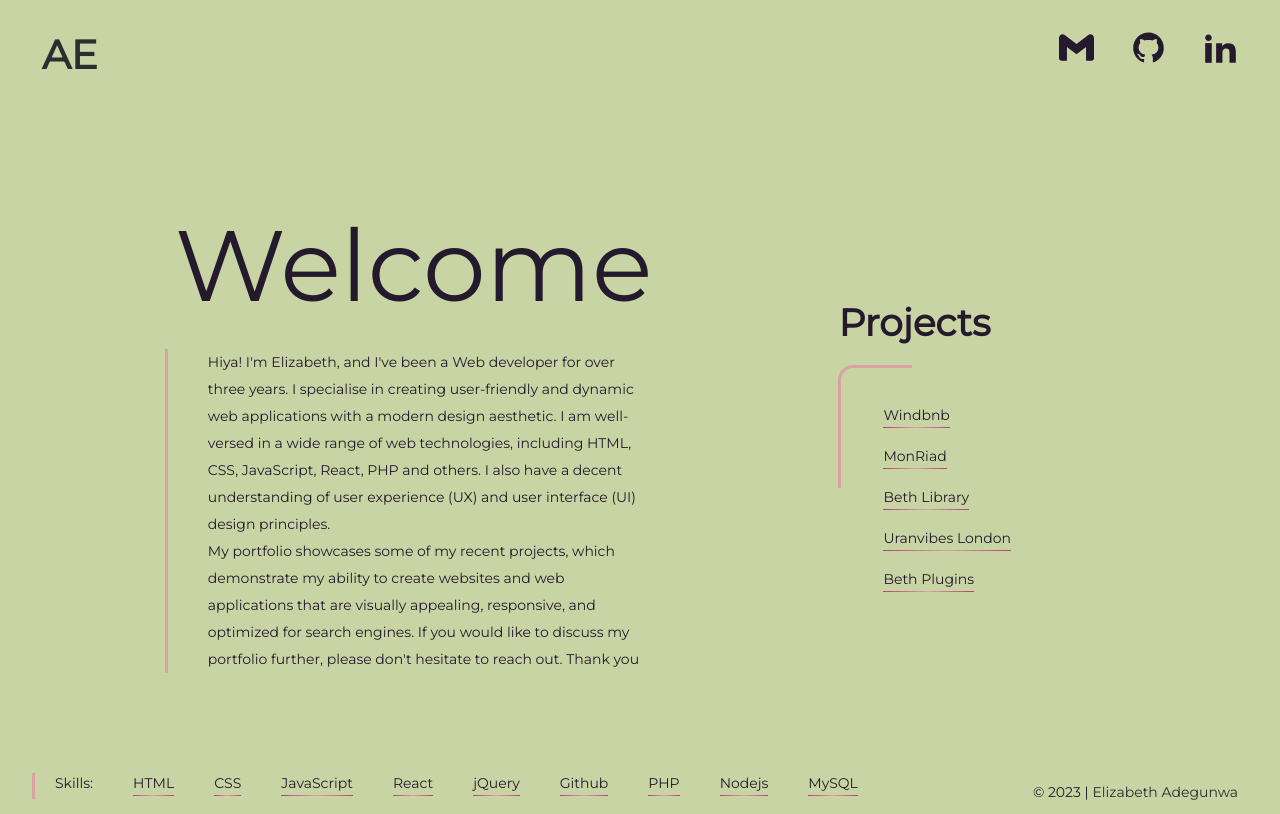
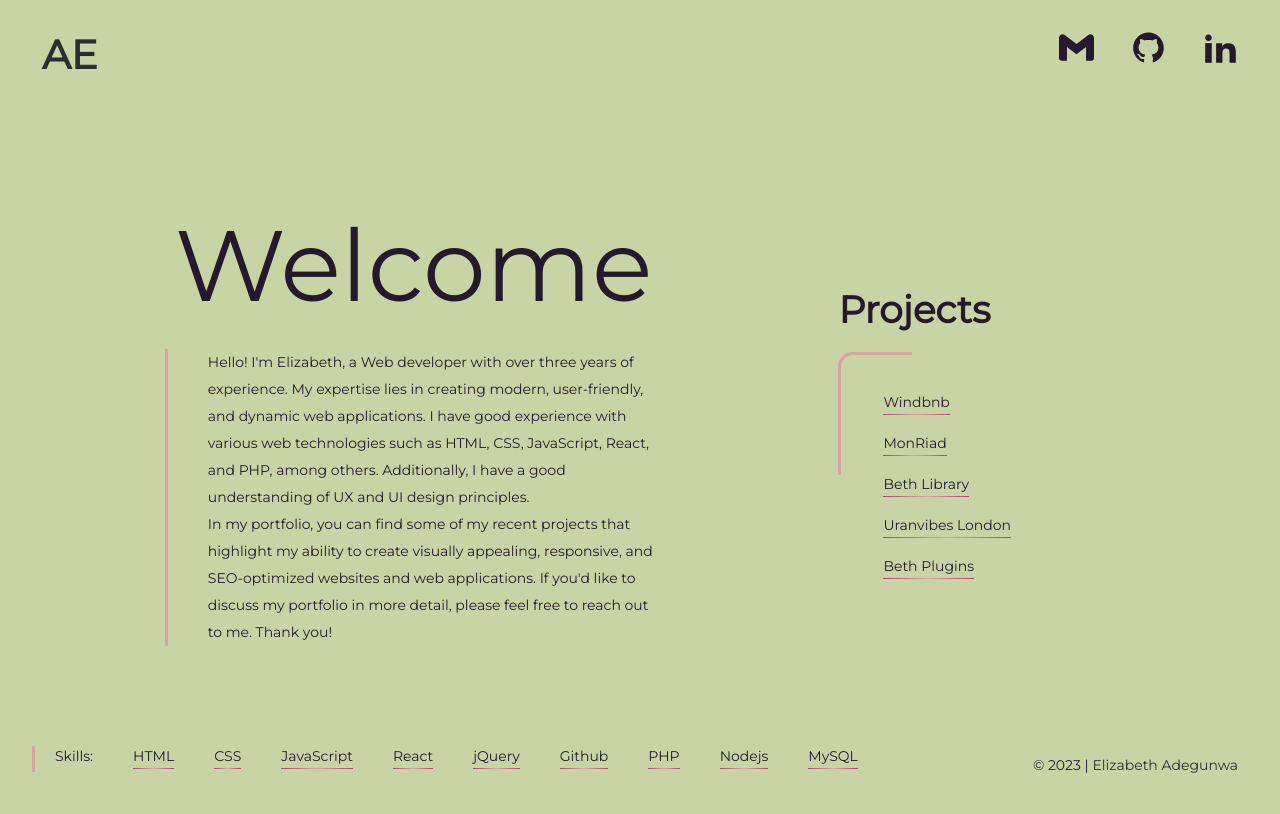
Before and after one commit to elizabethproj/stack-project, a React (Create React App) app: page / in a window 1280 px wide. Built offline with nearby package versions, Linux system fonts and the light colour scheme.

Commit message:
Update About.js

```diff
--- a/src/componenets/About.js
+++ b/src/componenets/About.js
@@ -18,19 +18,9 @@ function About({ open }) {
             </div>
             <div className={`about-text-cont`}>
               <p className="about-text">
-                Hiya! I'm Elizabeth, and I've been a Web developer for over three
-                years. I specialise in creating user-friendly and dynamic web
-                applications with a modern design aesthetic. I am well-versed in
-                a wide range of web technologies, including HTML, CSS,
-                JavaScript, React, PHP and others. I also have a decent
-                understanding of user experience (UX) and user interface (UI)
-                design principles.
-                <br />
-                My portfolio showcases some of my recent projects, which
-                demonstrate my ability to create websites and web applications
-                that are visually appealing, responsive, and optimized for
-                search engines. If you would like to discuss my portfolio
-                further, please don't hesitate to reach out. Thank you
+                Hello! I'm Elizabeth, a Web developer with over three years of experience. My expertise lies in creating modern, user-friendly, and dynamic web applications. I have good experience with various web technologies such as HTML, CSS, JavaScript, React, and PHP, among others. Additionally, I have a good understanding of UX and UI design principles.
+                  <br/>
+                In my portfolio, you can find some of my recent projects that highlight my ability to create visually appealing, responsive, and SEO-optimized websites and web applications. If you'd like to discuss my portfolio in more detail, please feel free to reach out to me. Thank you!
               </p>
             </div>
           </div>
```
